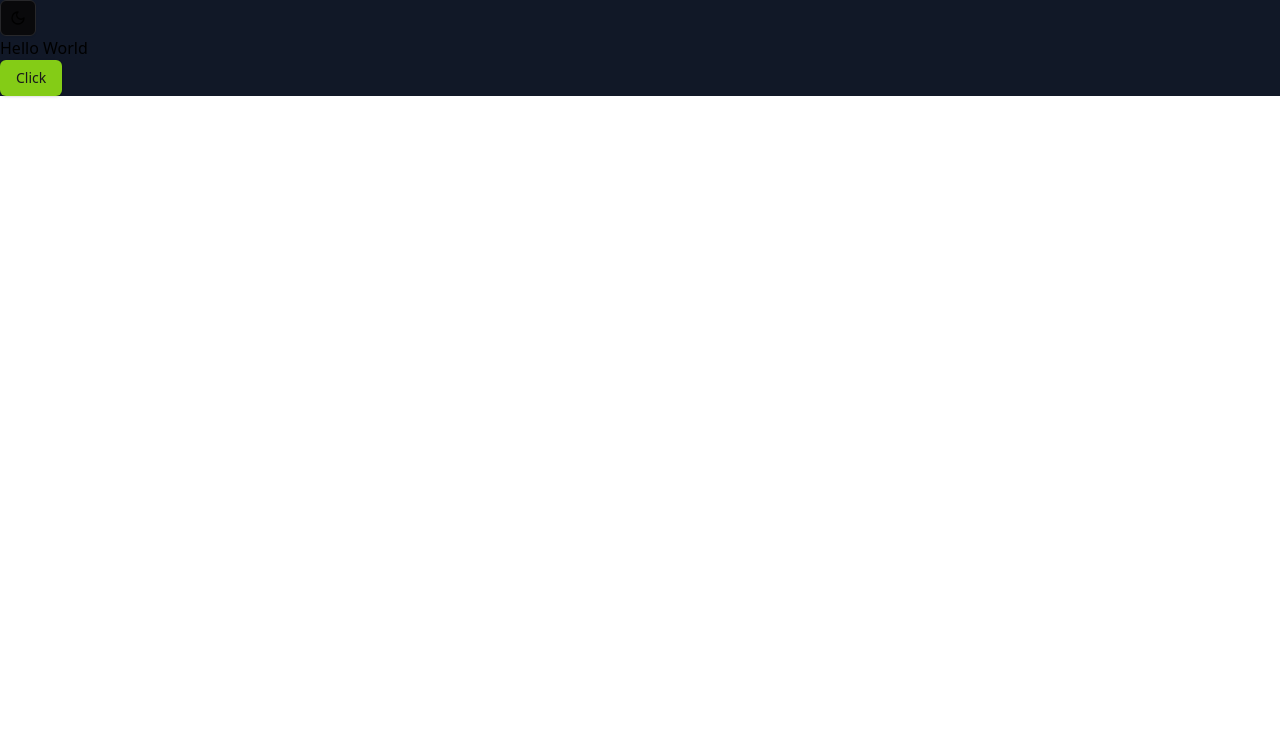
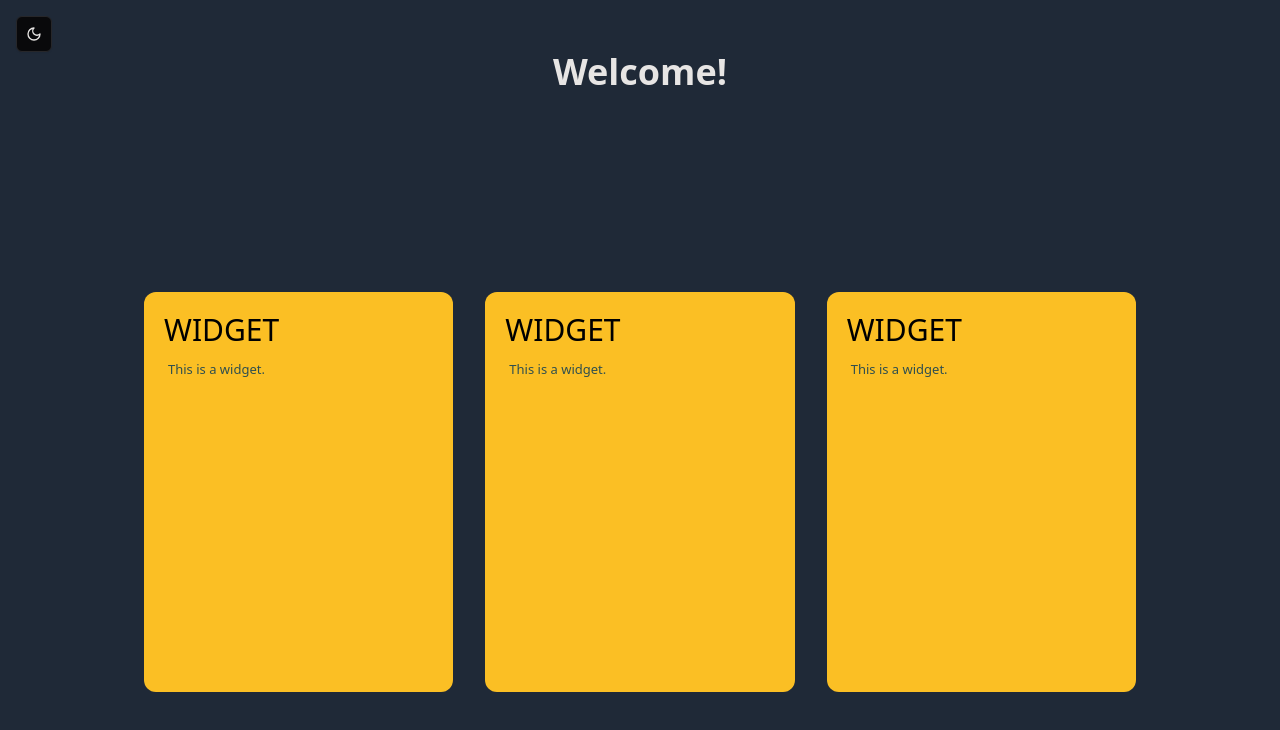
Before and after one commit to pixelg/metric-mind-spotsfy, a React (Vite) app: page / in a window 1280 px wide. Shown: the top 730 px of the page. Built offline with nearby package versions, Linux system fonts and the light colour scheme.

Commit message:
Styles are looking good now!

```diff
--- a/src/App.tsx
+++ b/src/App.tsx
@@ -1,14 +1,16 @@
-import {Button} from "@/components/ui/button.tsx";
 import Layout from "@/components/Layout.tsx";
 import {ModeToggle} from "@/components/mode-toggle.tsx";
+import Widget from "@/components/ui/Widget.tsx";
 
 function App() {
   return (
     <Layout>
       <ModeToggle />
-      <div>
-        <h1>Hello World</h1>
-        <Button className='bg-amber-200 dark:bg-lime-500'>Click</Button>
+      <h1 className={'text-4xl text-center font-bold'}>Welcome!</h1>
+      <div className='flex justify-center items-center max-w-screen-lg h-screen m-auto'>
+        <Widget name={'Widget'} />
+        <Widget name={'Widget'} />
+        <Widget name={'Widget'} />
       </div>
     </Layout>
   )
--- a/src/components/Layout.tsx
+++ b/src/components/Layout.tsx
@@ -3,7 +3,7 @@ import {ThemeProvider} from "@/components/theme-provider.tsx";
 export default function Layout({children} : {children: React.ReactNode}) {
   return (
     <ThemeProvider defaultTheme="dark" storageKey="vite-ui-theme">
-      <div className='bg-gray-100 dark:bg-gray-900'>
+      <div className='bg-white text-black dark:bg-gray-800 dark:text-stone-200 p-4'>
         {children}
       </div>
     </ThemeProvider>
--- a/src/components/ui/Widget.tsx
+++ b/src/components/ui/Widget.tsx
@@ -3,7 +3,7 @@ import './Widget.css';
 function Widget(props: { name: string; }) {
   return (
     <div className='w-1/2 h-1/2 bg-amber-400 rounded-xl p-4 m-4'>
-      <h2 className='text-black text-3xl p-1'>{props.name && props.name.toUpperCase()}</h2>
+      <h2 className='text-white dark:text-black text-3xl p-1'>{props.name && props.name.toUpperCase()}</h2>
       <p className='color-me-special p-2'>This is a widget.</p>
     </div>
   );
```
